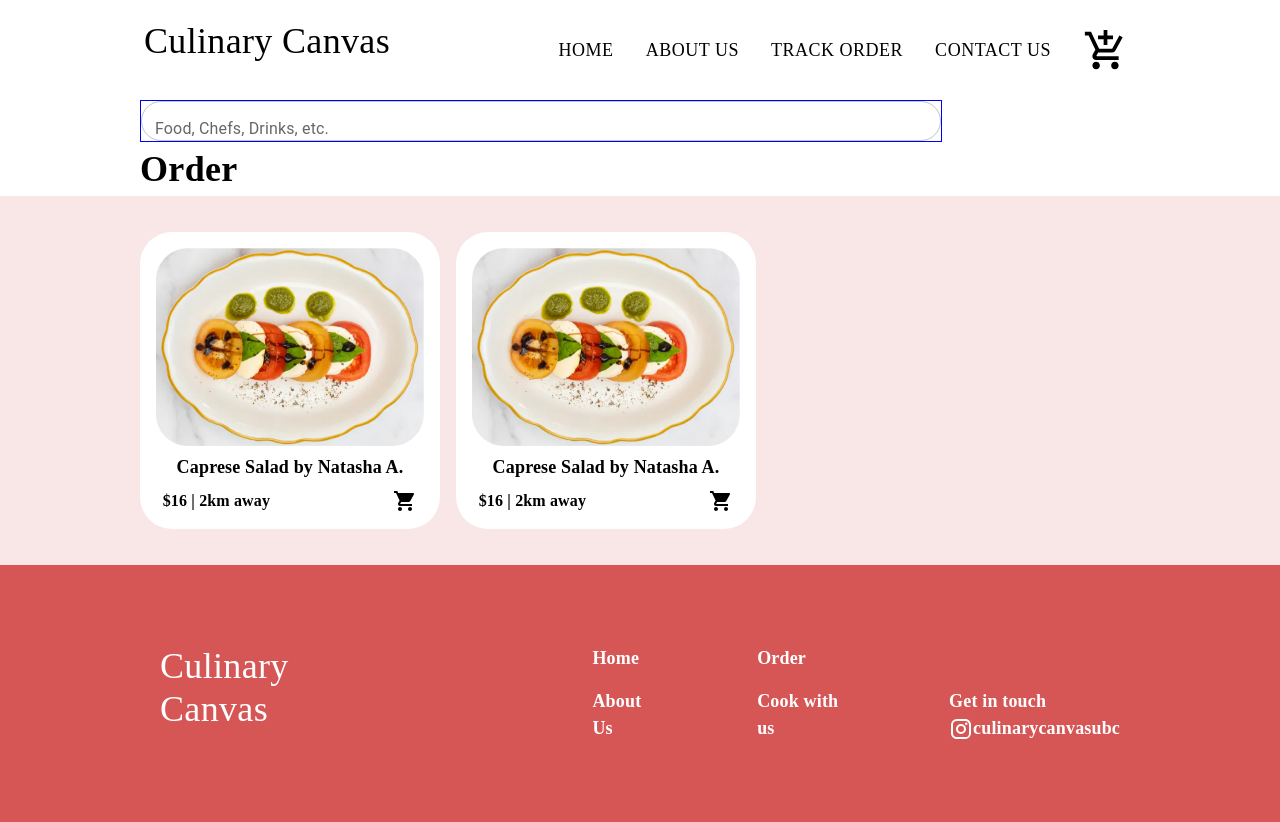
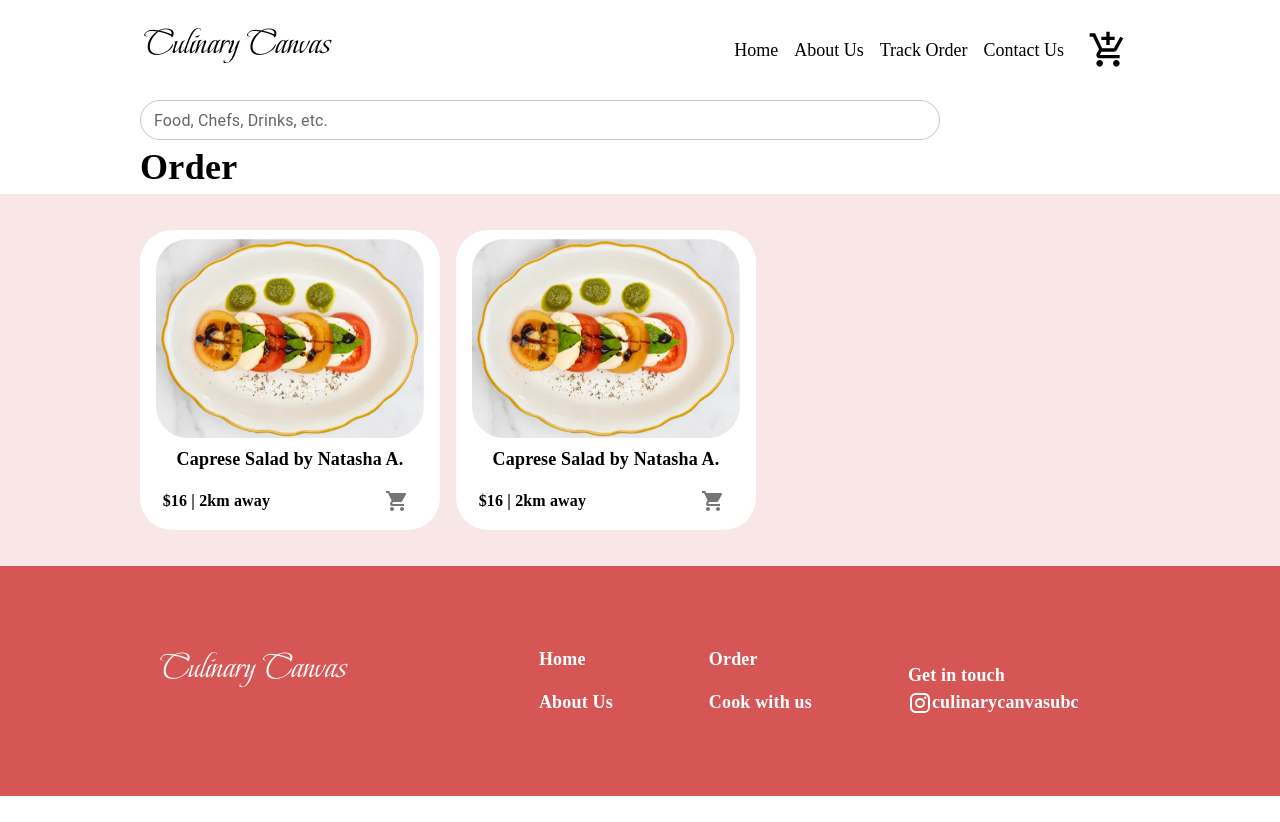
Before and after one commit to ahnafmuqsethaque/culinary-canvas, a React (Create React App) app in the folder front-end/: page / in a window 1280 px wide. Shown: the top 822 px of the page. After the commit the page ends 800 px from the top, so only its background shows below. Built offline with nearby package versions, Linux system fonts and the light colour scheme.

Commit message:
fix car, header, home

```diff
--- a/front-end/src/components/CartItem/CartItem.tsx
+++ b/front-end/src/components/CartItem/CartItem.tsx
@@ -6,7 +6,7 @@ import { OrderCounter } from "../OrderCounter";
 import IconButton from "@mui/material/IconButton";
 import DeleteForeverIcon from "@mui/icons-material/DeleteForever";
 
-export const CartItem: FC = () => {
+export const CartItem: FC<{id: number}> = (props) => {
   return (
     <Stack
       flexDirection="row"
@@ -86,7 +86,7 @@ export const CartItem: FC = () => {
           >
             $16 | 2km away
           </Typography>
-          <OrderCounter />
+          <OrderCounter id={props.id}/>
         </Stack>
         <Stack
           justifyContent="center"
--- a/front-end/src/components/Header/Header.tsx
+++ b/front-end/src/components/Header/Header.tsx
@@ -3,6 +3,7 @@ import { FC } from "react";
 import Stack from "@mui/material/Stack";
 
 export const Header: FC = () => {
+
   return (
     <Stack>
       <Typography
--- a/front-end/src/components/OrderCounter/OrderCounter.tsx
+++ b/front-end/src/components/OrderCounter/OrderCounter.tsx
@@ -1,12 +1,39 @@
 import Typography from "@mui/material/Typography";
-import { FC } from "react";
+import { FC, useEffect, useState } from "react";
 import Stack from "@mui/material/Stack";
 import Button from "@mui/material/Button";
 import IconButton from "@mui/material/IconButton";
 import AddIcon from "@mui/icons-material/Add";
 import RemoveIcon from "@mui/icons-material/Remove";
 
-export const OrderCounter: FC = () => {
+export const OrderCounter: FC<{
+  id?: number;
+}> = (props) => {
+  const [count, setCount] = useState(0);
+  const [id, setID] = useState(props.id);
+
+  useEffect(() => {
+    // Retrieve count from local storage on component mount
+    const storedCount = localStorage.getItem(`count-${props.id}`);
+    if (storedCount) {
+      setCount(parseInt(storedCount));
+    }
+  }, []);
+
+  useEffect(() => {
+    // Save count to local storage whenever it changes
+    localStorage.setItem(`count-${props.id}`, count.toString());
+  }, [count]);
+
+  const increment = () => {
+    setCount(count + 1);
+    console.log(localStorage);
+  };
+
+  const decrement = () => {
+    setCount(count - 1);
+  };
+
   return (
     <Stack
       flexDirection="row"
@@ -24,6 +51,27 @@ export const OrderCounter: FC = () => {
       }}
     >
       <IconButton
+        aria-label="remove"
+        style={{
+          color: "white",
+          fontFamily: "Montserrat",
+          fontWeight: "600",
+        }}
+        onClick={decrement}
+      >
+        <RemoveIcon />
+      </IconButton>
+      <Typography
+        style={{
+          color: "white",
+          fontFamily: "Montserrat",
+          fontWeight: "600",
+        }}
+      >
+        {count}
+      </Typography>
+      <IconButton
+        onClick={increment}
         aria-label="add"
         style={{
           color: "white",
@@ -33,25 +81,6 @@ export const OrderCounter: FC = () => {
       >
         <AddIcon />
       </IconButton>
-      <Typography
-        style={{
-          color: "white",
-          fontFamily: "Montserrat",
-          fontWeight: "600",
-        }}
-      >
-        1
-      </Typography>
-      <IconButton
-        aria-label="remove"
-        style={{
-          color: "white",
-          fontFamily: "Montserrat",
-          fontWeight: "600",
-        }}
-      >
-        <RemoveIcon />
-      </IconButton>
     </Stack>
   );
 };
--- a/front-end/src/components/OrderItem/OrderItem.tsx
+++ b/front-end/src/components/OrderItem/OrderItem.tsx
@@ -3,8 +3,11 @@ import { FC } from "react";
 import Stack from "@mui/material/Stack";
 import exampleFood from "../../assets/exampleFood.png";
 import ShoppingCartIcon from "@mui/icons-material/ShoppingCart";
+import { IconButton } from "@mui/material";
+import { useNavigate } from "react-router-dom";
 
 export const OrderItem: FC = () => {
+  const navigate = useNavigate();
   return (
     <Stack
       sx={{
@@ -50,9 +53,6 @@ export const OrderItem: FC = () => {
         justifyContent="space-between"
         alignItems="center"
         width="95%"
-        // sx={{
-        //   p: "100px",
-        // }}
       >
         <Typography
           sx={{
@@ -65,7 +65,9 @@ export const OrderItem: FC = () => {
         >
           $16 | 2km away
         </Typography>
-        <ShoppingCartIcon />
+        <IconButton onClick={() => navigate("/cart")}>
+          <ShoppingCartIcon />
+        </IconButton>
       </Stack>
     </Stack>
   );
--- a/front-end/src/components/pages/Cart/Cart.tsx
+++ b/front-end/src/components/pages/Cart/Cart.tsx
@@ -39,8 +39,8 @@ export const Cart: FC = () => {
           background: "rgba(214, 86, 86, 0.15)",
         }}
       >
-        <CartItem />
-        <CartItem />
+        <CartItem id={1}/>
+        <CartItem id={2}/>
       </Stack>
       <Stack
         direction="row"
--- a/front-end/src/components/pages/Header/Header.tsx
+++ b/front-end/src/components/pages/Header/Header.tsx
@@ -1,16 +1,34 @@
 import Typography from "@mui/material/Typography";
-import { FC } from "react";
+import { FC, useEffect } from "react";
 import AppBar from "@mui/material/AppBar";
 import Toolbar from "@mui/material/Toolbar";
 import IconButton from "@mui/material/IconButton";
 import ShoppingCartIcon from "@mui/icons-material/AddShoppingCart";
 import Box from "@mui/material/Box";
-import Button from "@mui/material/Button";
 import Stack from "@mui/material/Stack";
-import { Navigate, useNavigate } from "react-router-dom";
+import { useNavigate } from "react-router-dom";
+import Link from "@mui/material/Link";
+import Badge from "@mui/material/Badge";
+import { useState } from "react";
 
 export const Header: FC = () => {
+  // useEffect(() => {
+  //   let temp = Object.keys(localStorage);
+  //   console.log(temp + "temp is");
+  //   console.log("counter  1 is" + localStorage.getItem);
+  //   let finalCount = 0;
+  //   for (let key in temp) {
+  //     console.log(key + "keyis");
+  //     if (
+  //       typeof localStorage.getItem(key) == "string" &&
+  //       Number(localStorage.getItem(key))
+  //     )
+  //       finalCount += Number(localStorage.getItem(key));
+  //   }
+  //   console.log(finalCount);
+  // }, [localStorage]);
   const navigate = useNavigate();
+  const [count, setCount] = useState(0);
   const btnStyle = {
     color: "#000",
     fontFamily: "Barlow",
@@ -27,6 +45,8 @@ export const Header: FC = () => {
         boxShadow: "none",
         p: "18px 0",
         boxSizing: "border-box",
+        //justifyContent: "center",
+        // alignItems: "center",
       }}
     >
       <Toolbar
@@ -43,6 +63,7 @@ export const Header: FC = () => {
             justifyContent: "space-between",
             p: "0 120px",
             boxSizing: "border-box",
+            // alignItems: "center",
           }}
         >
           <Typography
@@ -57,18 +78,30 @@ export const Header: FC = () => {
           >
             Culinary Canvas
           </Typography>
-          <Stack direction="row" spacing={2}>
-            <Button sx={btnStyle}>Home</Button>
-            <Button onClick={() => navigate("/about-us")} sx={btnStyle}>
+          <Stack direction="row" spacing={2} alignItems="center">
+            <Link underline="hover" sx={btnStyle} onClick={() => navigate("/")}>
+              Home
+            </Link>
+            <Link
+              underline="hover"
+              onClick={() => navigate("/about-us")}
+              sx={btnStyle}
+            >
               About Us
-            </Button>
-            <Button sx={btnStyle}>Track Order</Button>
-            <Button sx={btnStyle}>Contact Us</Button>
+            </Link>
+            <Link underline="hover" sx={btnStyle}>
+              Track Order
+            </Link>
+            <Link underline="hover" sx={btnStyle}>
+              Contact Us
+            </Link>
 
             <IconButton color="inherit" onClick={() => navigate("/cart")}>
-              <ShoppingCartIcon
-                sx={{ color: "#000000", height: "45px", width: "45px" }}
-              />
+              <Badge badgeContent={count} color="error">
+                <ShoppingCartIcon
+                  sx={{ color: "#000000", height: "40px", width: "40px" }}
+                />
+              </Badge>
             </IconButton>
           </Stack>
         </Box>
--- a/front-end/src/components/pages/Home/Home.tsx
+++ b/front-end/src/components/pages/Home/Home.tsx
@@ -18,10 +18,13 @@ export const Home: FC = () => {
         <TextField
           label="Food, Chefs, Drinks, etc."
           variant="outlined"
+          size="small"
           InputProps={{
-            sx: { borderRadius: 50, height: 40, alignContent: "flex-start" },
+            sx: { borderRadius: 50 },
           }}
-          sx={{ maxWidth: "800px", border: "1px solid blue", height: 40 }}
+          sx={{
+            maxWidth: "800px",
+          }}
         />
       </Stack>
 
--- a/front-end/src/index.css
+++ b/front-end/src/index.css
@@ -1,13 +1,25 @@
 body {
   margin: 0;
-  font-family: -apple-system, BlinkMacSystemFont, 'Segoe UI', 'Roboto', 'Oxygen',
-    'Ubuntu', 'Cantarell', 'Fira Sans', 'Droid Sans', 'Helvetica Neue',
+  font-family: -apple-system, BlinkMacSystemFont, "Segoe UI", "Roboto", "Oxygen",
+    "Ubuntu", "Cantarell", "Fira Sans", "Droid Sans", "Helvetica Neue",
     sans-serif;
   -webkit-font-smoothing: antialiased;
   -moz-osx-font-smoothing: grayscale;
 }
 
 code {
-  font-family: source-code-pro, Menlo, Monaco, Consolas, 'Courier New',
+  font-family: source-code-pro, Menlo, Monaco, Consolas, "Courier New",
     monospace;
 }
+
+/* @font-face {
+  font-family: "BeauRivage";
+  src: local("BeauRivage"), url(./fonts/BeauRivage-Regular.ttf) format("ttf");
+  /* other formats include: 'woff2', 'truetype, 'opentype',
+                            'embedded-opentype', and 'svg' */
+
+@font-face {
+  font-family: "Beau Rivage";
+  src: local("BeauRivage"),
+    url(./fonts/BeauRivage-Regular.ttf) format("truetype");
+}
```
Also changed, not shown: front-end/src/fonts/BeauRivage-Regular.ttf (added).
